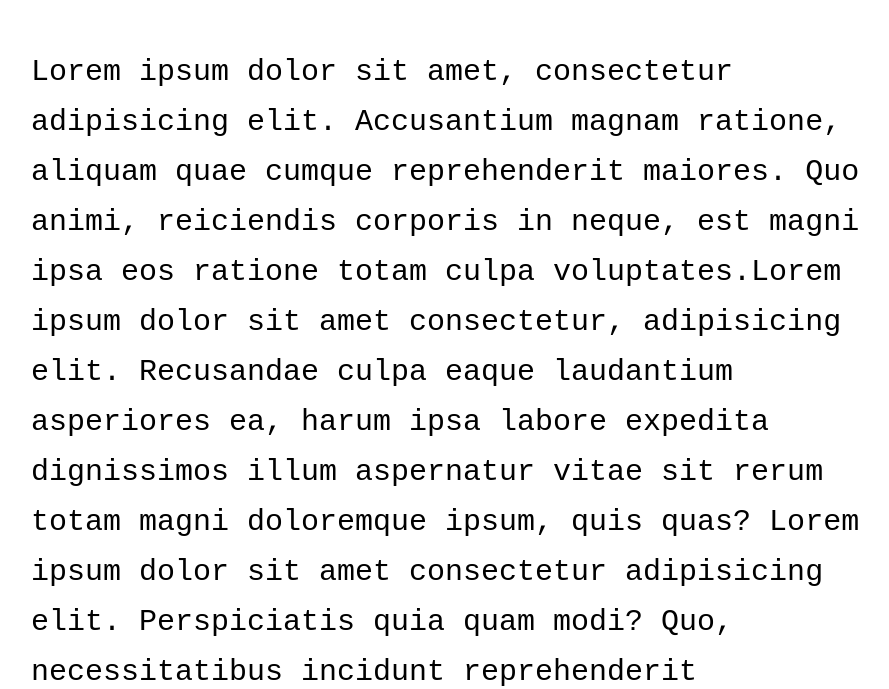
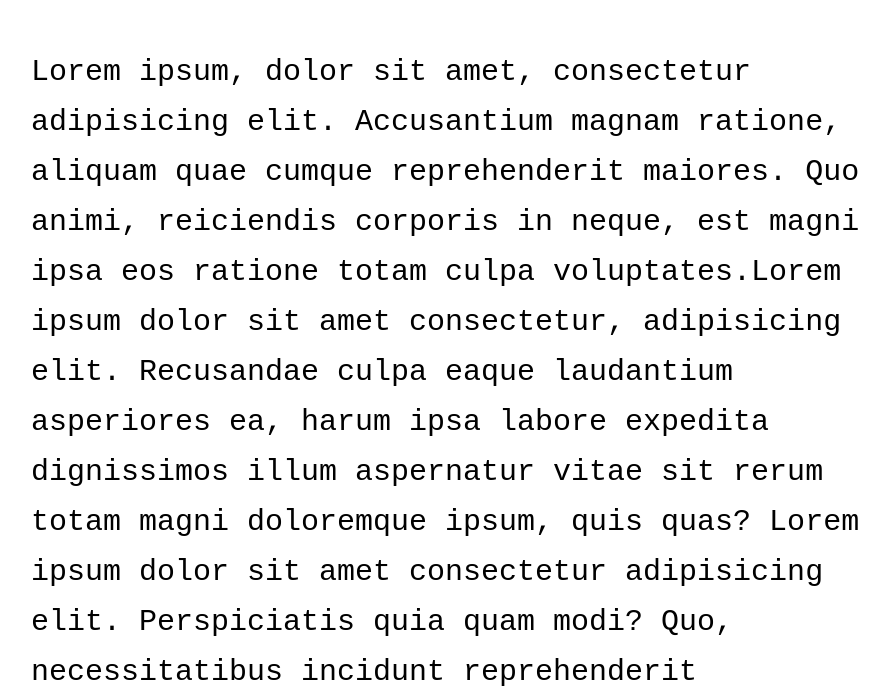
Before and after one commit to Pawelsmolarski95/kodilla-tutorial, a plain HTML site: page index.html in a window 1280 px wide. Shown: the part 111-800 px from the top of the page, without its empty margins (177-1066 px from the left). Drawn offline with Linux system fonts and the light colour scheme.

Commit message:
Update index.html

```diff
--- a/index.html
+++ b/index.html
@@ -11,7 +11,7 @@
     <header> <h1>Hello World!</h1></header>
     <section>
         <div class="lorem">
-            <p>Lorem ipsum dolor sit amet, consectetur adipisicing elit. Accusantium magnam ratione, aliquam quae cumque reprehenderit maiores. Quo animi, reiciendis corporis in neque, est magni ipsa eos ratione totam culpa voluptates.Lorem ipsum dolor sit amet consectetur, adipisicing elit. Recusandae culpa eaque laudantium asperiores ea, harum ipsa labore expedita dignissimos illum aspernatur vitae sit rerum totam magni doloremque ipsum, quis quas? Lorem ipsum dolor sit amet consectetur adipisicing elit. Perspiciatis quia quam modi? Quo, necessitatibus incidunt reprehenderit consequuntur nihil atque placeat consequatur at adipisci debitis ab est perferendis excepturi facilis, commodi.</p>
+            <p>Lorem ipsum, dolor sit amet, consectetur adipisicing elit. Accusantium magnam ratione, aliquam quae cumque reprehenderit maiores. Quo animi, reiciendis corporis in neque, est magni ipsa eos ratione totam culpa voluptates.Lorem ipsum dolor sit amet consectetur, adipisicing elit. Recusandae culpa eaque laudantium asperiores ea, harum ipsa labore expedita dignissimos illum aspernatur vitae sit rerum totam magni doloremque ipsum, quis quas? Lorem ipsum dolor sit amet consectetur adipisicing elit. Perspiciatis quia quam modi? Quo, necessitatibus incidunt reprehenderit consequuntur nihil atque placeat consequatur at adipisci debitis ab est perferendis excepturi facilis, commodi.</p>
         </div>
     </section>
     <footer>
```
